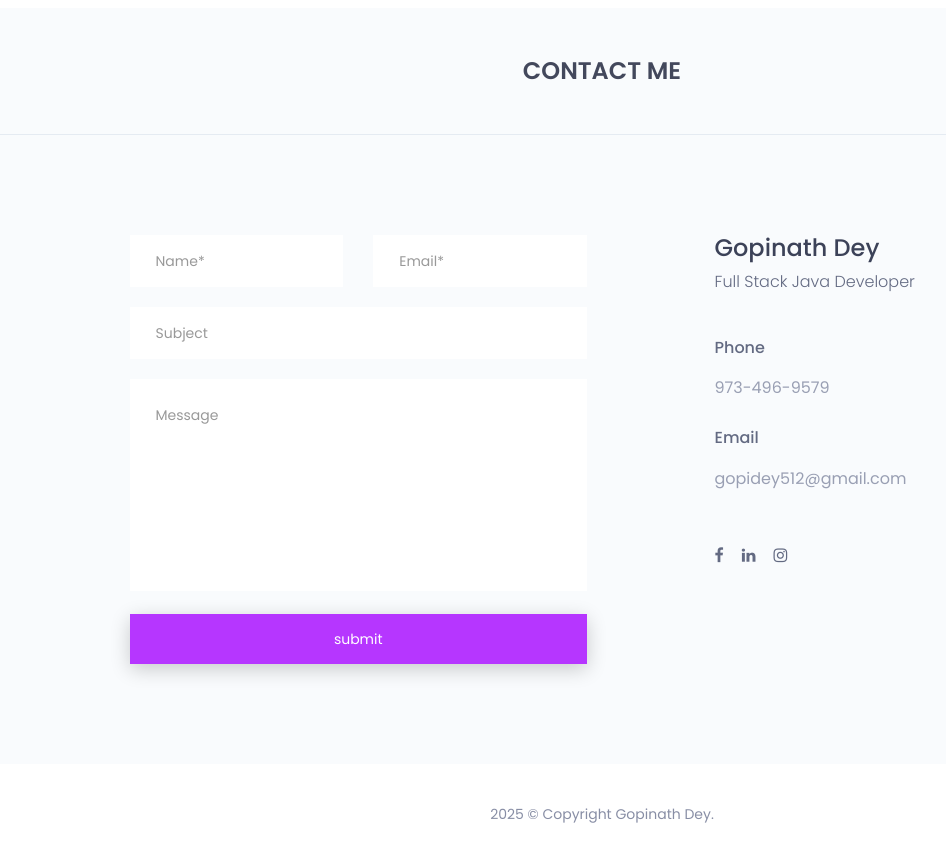
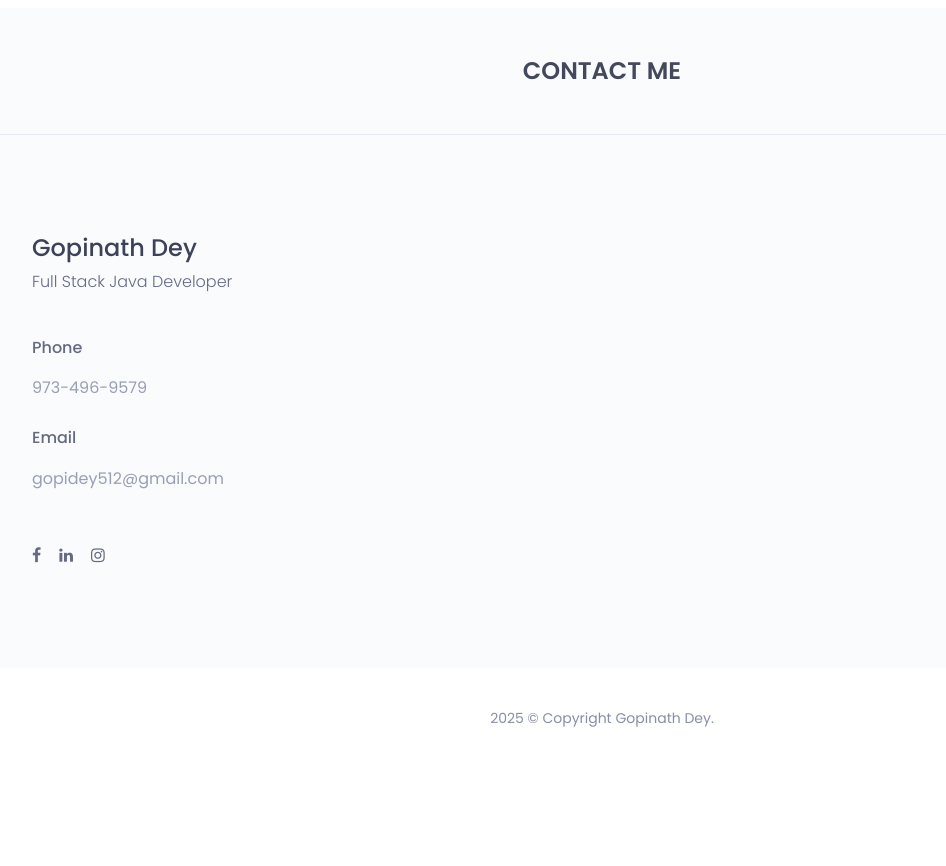
Before and after one commit to gopidey512/Portfolio, a plain HTML site: page index.html in a window 1280 px wide. Shown: the part 4120-4986 px from the top of the page, without its empty margins (38-984 px from the left). After the commit the page ends 4889 px from the top, so only its background shows below. Drawn offline with nearby package versions, Linux system fonts and the light colour scheme; some packages are replaced by stand-ins of ours; a script that the page names is missing.

Commit message:
Update index.html

```diff
--- a/index.html
+++ b/index.html
@@ -761,7 +761,7 @@
 		<div class="container">
 			<div class="contact-content">
 				<div class="row">
-					<div class="col-md-offset-1 col-md-5 col-sm-6">
+					<!-- <div class="col-md-offset-1 col-md-5 col-sm-6">
 						<div class="single-contact-box">
 							<div class="contact-form">
 								<form id="submit-to-google-sheet">
@@ -770,43 +770,43 @@
 											<div class="form-group">
 												<input type="text" class="form-control" id="name" placeholder="Name*"
 													name="name">
-											</div><!--/.form-group-->
-										</div><!--/.col-->
+											</div>
+										</div>
 										<div class="col-sm-6 col-xs-12">
 											<div class="form-group">
 												<input type="email" class="form-control" id="email" placeholder="Email*"
 													name="email">
-											</div><!--/.form-group-->
-										</div><!--/.col-->
-									</div><!--/.row-->
+											</div>
+										</div>
+									</div>
 									<div class="row">
 										<div class="col-sm-12">
 											<div class="form-group">
 												<input type="text" class="form-control" id="subject"
 													placeholder="Subject" name="subject">
-											</div><!--/.form-group-->
-										</div><!--/.col-->
-									</div><!--/.row-->
+											</div>
+										</div>
+									</div>
 									<div class="row">
 										<div class="col-sm-12">
 											<div class="form-group">
 												<textarea class="form-control" rows="8" id="comment"
 													placeholder="Message" name="comment"></textarea>
-											</div><!--/.form-group-->
-										</div><!--/.col-->
-									</div><!--/.row-->
+											</div>
+										</div>
+									</div>
 									<div class="row">
 										<div class="col-sm-12">
 											<div class="single-contact-btn">
 												<button type="submit" class="contact-btn" role="button">submit</button>
-											</div><!--/.single-single-contact-btn-->
-										</div><!--/.col-->
-									</div><!--/.row-->
-								</form><!--/form-->
-							</div><!--/.contact-form-->
-						</div><!--/.single-contact-box-->
-					</div><!--/.col-->
-					<div class="col-md-offset-1 col-md-5 col-sm-6">
+											</div>
+										</div>
+									</div>
+								</form>
+							</div>
+						</div>
+					</div> -->
+					<div class="col-sm-12">
 						<div class="single-contact-box">
 							<div class="contact-adress">
 								<div class="contact-add-head">
@@ -866,7 +866,7 @@
 
 	</footer><!--/.footer-copyright-->
 	<!--footer-copyright end-->
-
+<!--
 	<script>
 		const form = document.forms["submit-to-google-sheet"];
 		form.addEventListener("submit", (e) => {
@@ -874,7 +874,7 @@
 			var formData = new FormData(form);
 			swal("Done", "Submitted Successfully.", "success");
 		});
-	</script>
+	</script> -->
 
 	<script src="assets/js/jquery.js"></script>
 
```
